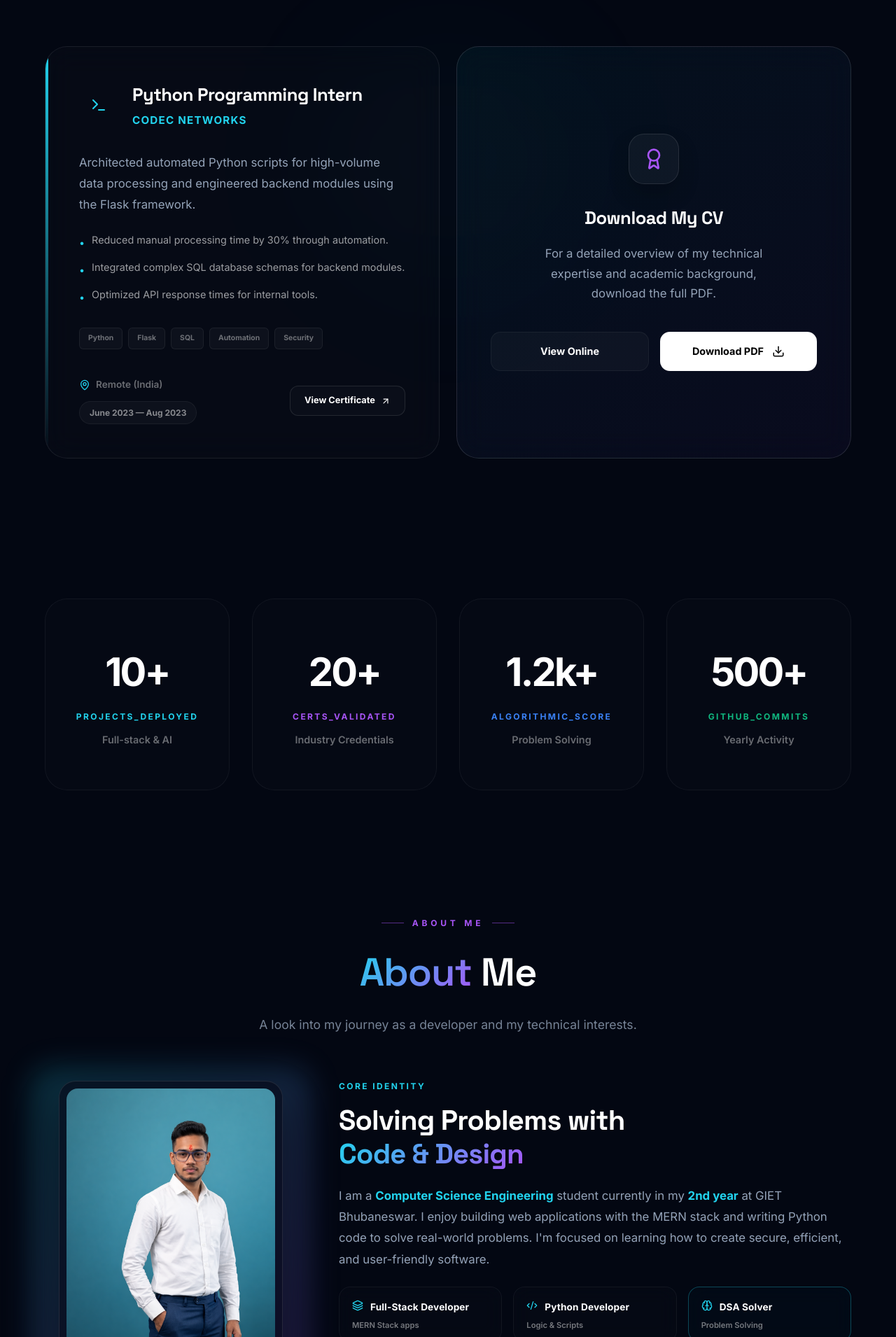
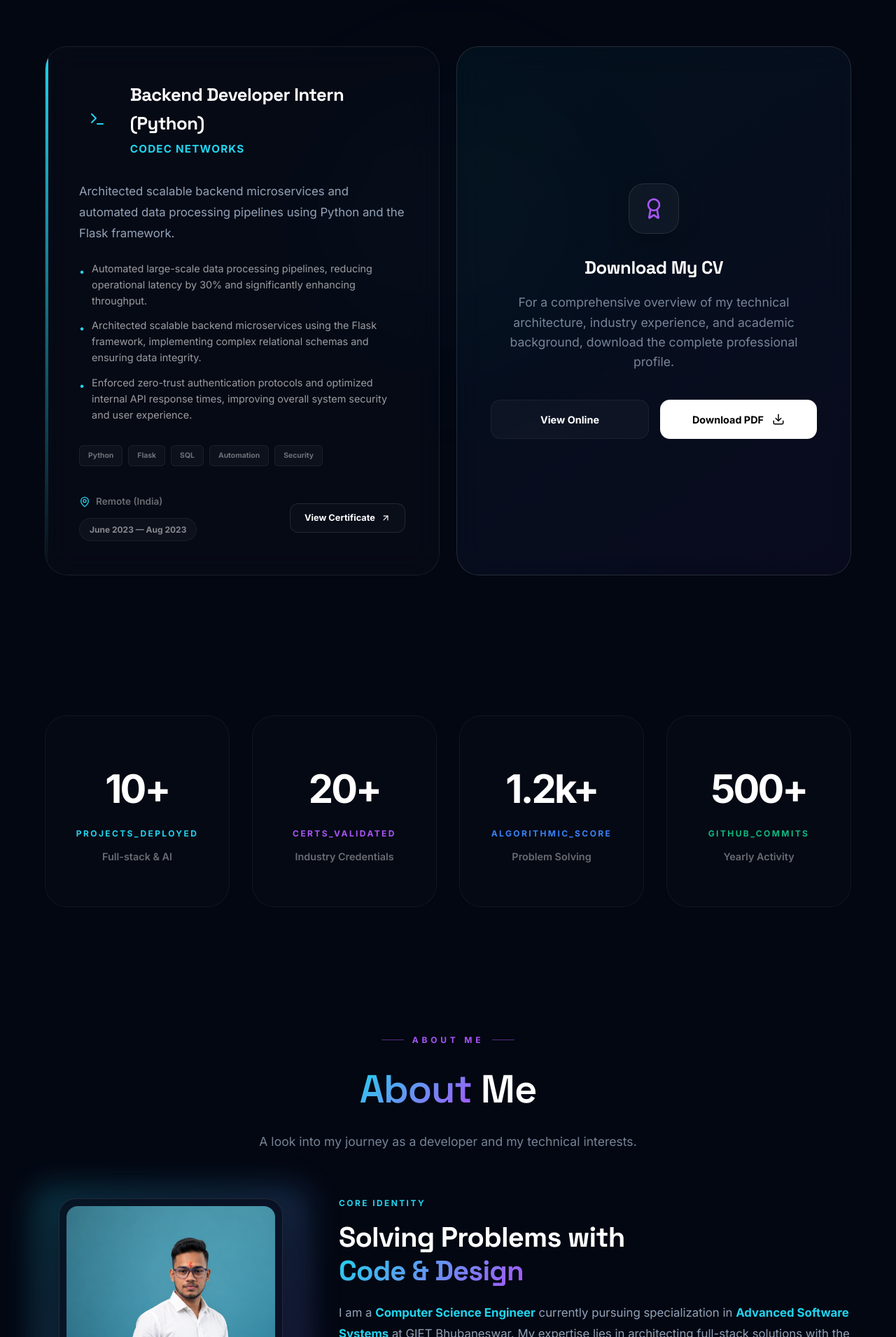
Before and after one commit to lokanathmeher19/lokanathmeher19.github.io, a React (Vite) app: page / in a window 1280 px wide. Shown: the part 8610-10520 px from the top of the page at 70% size. Built offline with nearby package versions, Linux system fonts and the light colour scheme; the HTML template or start-up script is replaced by a standard one; a web font is replaced by a local one.

Commit message:
Portfolio

```diff
--- a/src/components/Hero.jsx
+++ b/src/components/Hero.jsx
@@ -81,7 +81,7 @@ export default function Hero() {
 
             <div className="relative rounded-2xl overflow-hidden aspect-[4/5] bg-gradient-to-b from-[#22d3ee] to-[#0f172a]">
               {/* Note: I'll handle the image loading dynamically. If profileImg fails, fallback to a div */}
-              <img src={profileImg} alt="Lokanath Meher" className="w-full h-full object-cover opacity-90 hover:opacity-100 transition-opacity mix-blend-luminosity hover:mix-blend-normal duration-500" onError={(e) => {e.target.style.display = 'none'}} />
+              <img src={profileImg} alt="Lokanath Meher" loading="eager" decoding="async" className="w-full h-full object-cover opacity-90 hover:opacity-100 transition-opacity mix-blend-luminosity hover:mix-blend-normal duration-500" onError={(e) => {e.target.style.display = 'none'}} />
 
               <div className="absolute bottom-4 left-1/2 -translate-x-1/2 bg-[rgba(0,0,0,0.6)] backdrop-blur-md border border-[rgba(255,255,255,0.1)] rounded-full px-4 py-2 flex items-center gap-2">
                 <span className="text-[#22d3ee]">›_</span>
--- a/src/pages/About.jsx
+++ b/src/pages/About.jsx
@@ -72,6 +72,8 @@ export default function About() {
                   <img
                     src="/my photo.png"
                     alt="Lokanath Meher"
+                    loading="lazy"
+                    decoding="async"
                     style={{
                       width: '80%',
                       objectFit: 'cover',
@@ -100,7 +102,7 @@ export default function About() {
               </motion.h3>
 
               <motion.p variants={itemVariants} style={{ fontSize: '1.1rem', color: 'var(--text-secondary)', lineHeight: 1.7, marginBottom: '40px' }}>
-                I am a dedicated <span style={{ color: '#22d3ee', fontWeight: 600 }}>Computer Science Engineering student</span> at GIET University. My engineering philosophy revolves around writing clean, well-architected code that prioritizes execution speed and strict defensive integrations.
+                I am an <span style={{ color: '#22d3ee', fontWeight: 600 }}>Engineer & Technologist</span> specializing in Computer Science at GIET University. My engineering philosophy revolves around writing high-performance, well-architected code that prioritizes scalability, security, and strict defensive integrations.
               </motion.p>
 
               {/* Grid of 3 Cards */}
--- a/src/pages/Certificates.jsx
+++ b/src/pages/Certificates.jsx
@@ -63,11 +63,11 @@ export default function Certificates() {
   const getTabIcon = (t) => {
     switch (t) {
       case "nxtwave":
-        return <img src="/gallery/nxtwave_logo.png" alt="NxtWave" style={{ width: 16, height: 16, objectFit: "contain" }} />;
+        return <img src="/gallery/nxtwave_logo.png" alt="NxtWave" loading="lazy" decoding="async" style={{ width: 16, height: 16, objectFit: "contain" }} />;
       case "giet":
-        return <img src="/gallery/giet_logo.jpg" alt="GIET" style={{ width: 16, height: 16, objectFit: "cover", borderRadius: "50%" }} />;
+        return <img src="/gallery/giet_logo.jpg" alt="GIET" loading="lazy" decoding="async" style={{ width: 16, height: 16, objectFit: "cover", borderRadius: "50%" }} />;
       case "coursera":
-        return <img src="/gallery/coursera_logo.png" alt="Coursera" style={{ width: 16, height: 16, objectFit: "contain", borderRadius: "50%" }} />;
+        return <img src="/gallery/coursera_logo.png" alt="Coursera" loading="lazy" decoding="async" style={{ width: 16, height: 16, objectFit: "contain", borderRadius: "50%" }} />;
       case "other":
         return <Award size={14} />;
       default:
@@ -163,6 +163,8 @@ export default function Certificates() {
                 <img
                   src={c.img}
                   alt={c.title}
+                  loading="lazy"
+                  decoding="async"
                   style={{ width: "100%", height: "100%", objectFit: "cover" }}
                 />
                 <div style={{ position: 'absolute', inset: 0, background: 'linear-gradient(to top, rgba(2,6,23,0.8), transparent)' }}></div>
@@ -271,6 +273,8 @@ export default function Certificates() {
               <img
                 src={selectedCert.img}
                 alt={selectedCert.title}
+                loading="lazy"
+                decoding="async"
                 style={{
                   width: "auto",
                   maxWidth: "100%",
--- a/src/pages/Home.jsx
+++ b/src/pages/Home.jsx
@@ -349,6 +349,8 @@ const Hero = () => {
                   <img
                     src={photo}
                     alt="Lokanath"
+                    loading="eager"
+                    decoding="async"
                     style={{ width: '100%', height: '100%', objectFit: 'cover', objectPosition: 'center 15%', position: 'relative', zIndex: 0 }}
                   />
                   <div style={{ position: 'absolute', bottom: 0, left: 0, right: 0, height: '60%', background: 'linear-gradient(to top, rgba(2, 6, 23, 1) 0%, rgba(2, 6, 23, 0.4) 50%, transparent 100%)', zIndex: 2 }}></div>
@@ -448,6 +450,8 @@ const Hero = () => {
                   <img
                     src={`https://api.qrserver.com/v1/create-qr-code/?size=200x200&data=https://www.linkedin.com/in/lokanath-meher-a79506353/`}
                     alt="LinkedIn QR"
+                    loading="lazy"
+                    decoding="async"
                     style={{ width: '180px', height: '180px', display: 'block' }}
                   />
                 </div>
@@ -546,6 +550,8 @@ const ProjectCard = ({ p }) => {
               <motion.img
                 src={p.img}
                 alt={p.title}
+                loading="lazy"
+                decoding="async"
                 animate={{ scale: isHovering ? 1.05 : 1 }}
                 transition={{ duration: 0.6 }}
                 style={{ width: '100%', height: '100%', objectFit: 'cover' }}
@@ -1681,7 +1687,7 @@ const About = () => (
         </h2>
 
         <p style={{ color: 'var(--text-secondary)', fontSize: '1.05rem', lineHeight: 1.8, marginBottom: '24px' }}>
-          I am a <strong style={{ color: 'var(--accent-cyan)', fontWeight: 800 }}>Computer Science Engineering</strong> student currently in my <strong style={{ color: 'var(--accent-cyan)', fontWeight: 800 }}>2nd year</strong> at GIET Bhubaneswar. I enjoy building web applications with the MERN stack and writing Python code to solve real-world problems. I'm focused on learning how to create secure, efficient, and user-friendly software.
+          I am a <strong style={{ color: 'var(--accent-cyan)', fontWeight: 800 }}>Computer Science Engineer</strong> currently pursuing specialization in <strong style={{ color: 'var(--accent-cyan)', fontWeight: 800 }}>Advanced Software Systems</strong> at GIET Bhubaneswar. My expertise lies in architecting full-stack solutions with the MERN stack and developing high-performance Python modules. I am committed to engineering secure, scalable, and impact-driven digital experiences.
         </p>
 
         {/* Feature Checkpoints */}
@@ -1836,16 +1842,16 @@ const Contact = () => {
 const ResumeSection = () => {
   const experience = [
     {
-      role: "Python Programming Intern",
+      role: "Backend Developer Intern (Python)",
       company: "Codec Networks",
       period: "June 2023 — Aug 2023",
       location: "Remote (India)",
-      desc: "Architected automated Python scripts for high-volume data processing and engineered backend modules using the Flask framework.",
+      desc: "Architected scalable backend microservices and automated data processing pipelines using Python and the Flask framework.",
       tech: ["Python", "Flask", "SQL", "Automation", "Security"],
       points: [
-        "Reduced manual processing time by 30% through automation.",
-        "Integrated complex SQL database schemas for backend modules.",
-        "Optimized API response times for internal tools."
+        "Automated large-scale data processing pipelines, reducing operational latency by 30% and significantly enhancing throughput.",
+        "Architected scalable backend microservices using the Flask framework, implementing complex relational schemas and ensuring data integrity.",
+        "Enforced zero-trust authentication protocols and optimized internal API response times, improving overall system security and user experience."
       ],
       color: "var(--accent-cyan)",
       icon: <Terminal size={24} />
@@ -1990,8 +1996,8 @@ const ResumeSection = () => {
             </div>
 
             <h3 style={{ fontSize: '1.6rem', fontWeight: 900, color: '#fff', marginBottom: '16px', letterSpacing: '-0.02em' }}>Download My CV</h3>
-            <p style={{ color: 'var(--text-secondary)', fontSize: '1.05rem', lineHeight: 1.7, marginBottom: '40px', maxWidth: '320px' }}>
-              For a detailed overview of my technical expertise and academic background, download the full PDF.
+            <p style={{ color: 'var(--text-secondary)', fontSize: '1.1rem', lineHeight: 1.6, marginBottom: '40px', opacity: 0.8 }}>
+              For a comprehensive overview of my technical architecture, industry experience, and academic background, download the complete professional profile.
             </p>
 
             <div style={{ display: 'flex', gap: '16px', width: '100%', flexWrap: 'wrap' }}>
--- a/src/pages/Resume.jsx
+++ b/src/pages/Resume.jsx
@@ -44,15 +44,15 @@ export default function Resume() {
 
   const experience = [
     {
-      role: "Python Programming Intern",
+      role: "Backend Developer Intern (Python)",
       company: "Codec Networks",
       period: "June 2023 — August 2023",
       location: "New Delhi, India (Remote)",
       desc: [
-        "Architected and optimized Python-driven automation scripts, reducing manual processing time by approximately 30%.",
-        "Developed robust backend modules using Flask framework and integrated complex SQL database schemas.",
-        "Collaborated in an Agile environment to debug production issues and enhance system reliability.",
-        "Implemented secure authentication protocols and optimized API response times for internal tools."
+        "Automated large-scale data processing pipelines, reducing operational latency by 30% and significantly enhancing throughput.",
+        "Architected scalable backend microservices using the Flask framework, implementing complex relational schemas and ensuring data integrity.",
+        "Partnered with cross-functional teams in an Agile environment to resolve critical production bottlenecks and stabilize system architecture.",
+        "Enforced zero-trust authentication protocols and optimized internal API response times, improving overall system security and user experience."
       ]
     }
   ];
@@ -173,7 +173,7 @@ export default function Resume() {
              <h2 style={{ fontSize: '1.75rem', fontWeight: 800, color: '#fff', letterSpacing: '-0.01em' }}>Professional Summary</h2>
           </div>
           <p style={{ color: 'var(--text-secondary)', fontSize: '1.15rem', lineHeight: 1.8, fontWeight: 400 }}>
-            I am a <span style={{ color: '#fff', fontWeight: 600 }}>Computer Science Engineering student</span> with a strong focus on full-stack web development. I have experience building scalable applications using the <span style={{ color: 'var(--accent-cyan)', fontWeight: 600 }}>MERN stack</span> and writing Python automation scripts. I am a quick learner, a collaborative team player, and I strive to write clean, secure, and maintainable code.
+            I am a <span style={{ color: '#fff', fontWeight: 600 }}>Software Engineer</span> specializing in full-stack architecture and high-performance backend systems. With deep expertise in the <span style={{ color: 'var(--accent-cyan)', fontWeight: 600 }}>MERN stack</span> and Python automation, I focus on building scalable, secure digital solutions. I am driven by engineering excellence, clean-code principles, and solving complex architectural challenges in collaborative environments.
           </p>
         </motion.div>
 
--- a/src/pages/Skills.jsx
+++ b/src/pages/Skills.jsx
@@ -97,7 +97,7 @@ export default function Skills() {
                     }}
                   >
                     {skill.logo ? (
-                      <img src={skill.logo} alt={skill.name} style={{ width: '22px', height: '22px', filter: 'grayscale(0.5)' }} />
+                      <img src={skill.logo} alt={skill.name} loading="lazy" decoding="async" style={{ width: '22px', height: '22px', filter: 'grayscale(0.5)' }} />
                     ) : <div style={{ color: 'var(--accent-secondary)' }}>{skill.icon}</div>}
                     <span style={{ fontWeight: 500, color: 'var(--text-secondary)' }}>{skill.name}</span>
                   </motion.div>
```
Also changed, not shown: src/pages/Gallery.jsx (+7 -3 lines).
